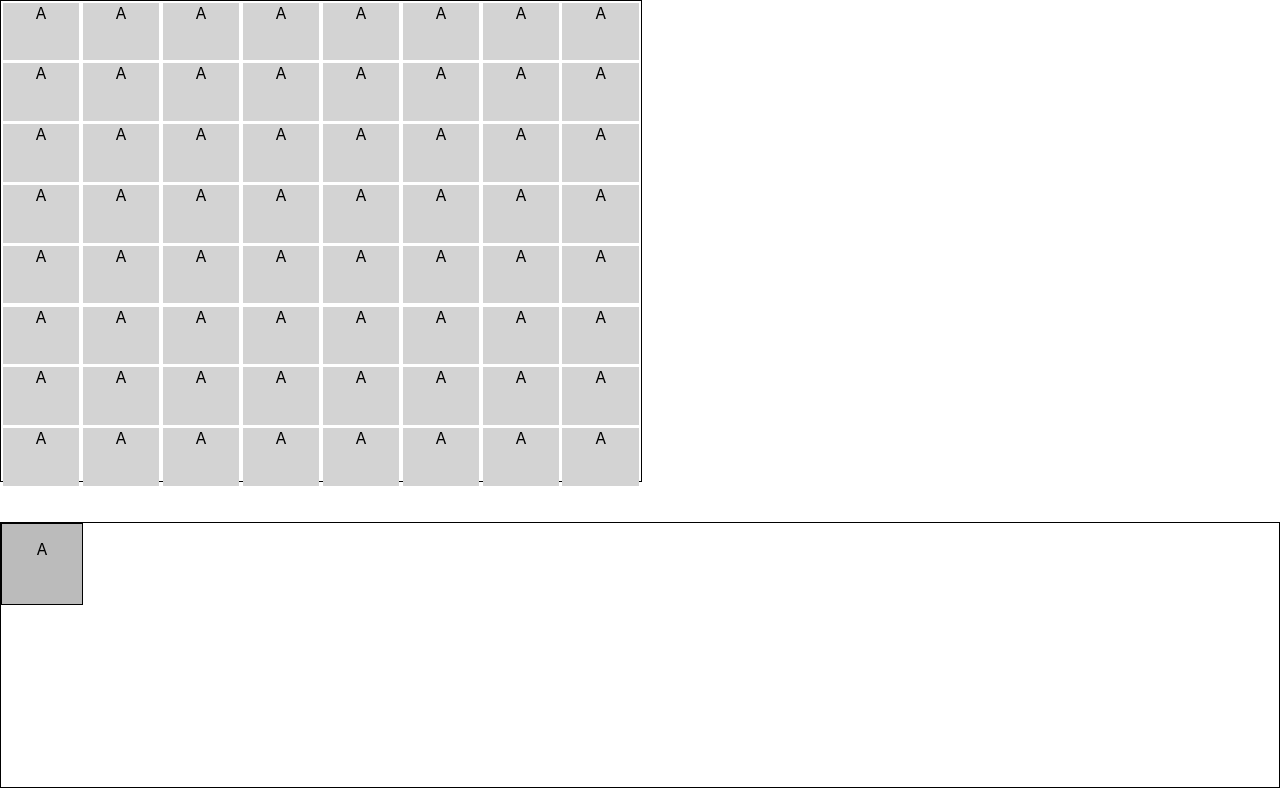
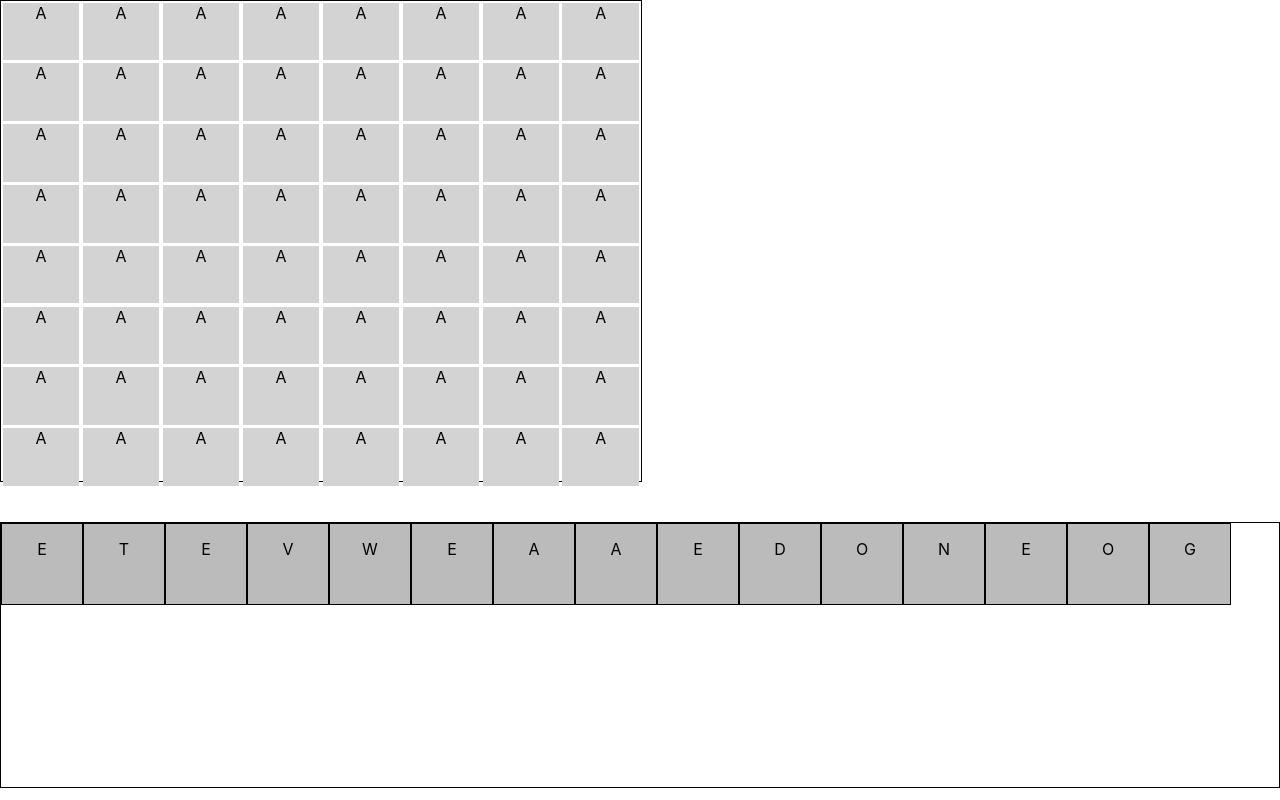
Before and after one commit to babogin/bananatiles, a React (Create React App) app: page / in a window 1280 px wide. Built offline with nearby package versions, Linux system fonts and the light colour scheme.

Commit message:
gen letters pile

```diff
--- a/src/Components/Pile.js
+++ b/src/Components/Pile.js
@@ -4,13 +4,38 @@ import Tile from './Tile.js'
 
 const Pile = (props) => {
 
-  return (
-    <React.Fragment>
+    const startingTileCount = 15
+    const letters = ['J', 'J', 'K', 'K', 'Q', 'Q', 'X', 'X', 'Z', 'Z', 'B', 'B', 'B', 'C', 'C', 'C', 'F', 'F', 'F', 'H', 'H', 'H', 'M', 'M', 'M', 'P', 'P', 'P', 'V', 'V', 'V', 'W', 'W', 'W', 'Y', 'Y', 'Y', 'G', 'G', 'G', 'G', 'L', 'L', 'L', 'L', 'L', 'D', 'D', 'D', 'D', 'D', 'D', 'S', 'S', 'S', 'S', 'S', 'S', 'U', 'U', 'U', 'U', 'U', 'U', 'N', 'N', 'N', 'N', 'N', 'N', 'N', 'N', 'T', 'T', 'T', 'T', 'T', 'T', 'T', 'T', 'T', 'R', 'R', 'R', 'R', 'R', 'R', 'R', 'R', 'R', 'O', 'O', 'O', 'O', 'O', 'O', 'O', 'O', 'O', 'O', 'O', 'I', 'I', 'I', 'I', 'I', 'I', 'I', 'I', 'I', 'I', 'I', 'I', 'A', 'A', 'A', 'A', 'A', 'A', 'A', 'A', 'A', 'A', 'A', 'A', 'A', 'E', 'E', 'E', 'E', 'E', 'E', 'E', 'E', 'E', 'E', 'E', 'E', 'E', 'E', 'E', 'E', 'E', 'E'];
+
+    const [lettersPile,setLettersPile] = useState(null)
+
+    useEffect(() => {
+        generatePile()
+    },[])
+
+    const generatePile = () => {
+        //need to move to server side if all players pull from same pile
+        let lettersCopy = [...letters]
+        const lettersPileTemp = []
+
+        for (let i = 0; i < startingTileCount; i++) {
+            const randIndex = Math.floor(Math.random() * (letters.length - i))
+            const letter = lettersCopy[randIndex]
+            lettersPileTemp.push(letter)
+            lettersCopy.splice(randIndex,1)
+        }
+        setLettersPile(lettersPileTemp)
+    }
+
+    return (
         <PileWrapper>
-            <Tile letter="A"></Tile>
+            {
+                lettersPile && lettersPile.map(letter => (
+                    <Tile letter={letter}></Tile>
+                ))
+            }
         </PileWrapper>
-    </React.Fragment>
-);
+    )
 }
 
 export default Pile;
@@ -18,4 +43,6 @@ export default Pile;
 const PileWrapper = styled.div`
     height: 33vh;
     border: 1px solid black;
+    display:flex;
+    flex-wrap:wrap;
 `
```
